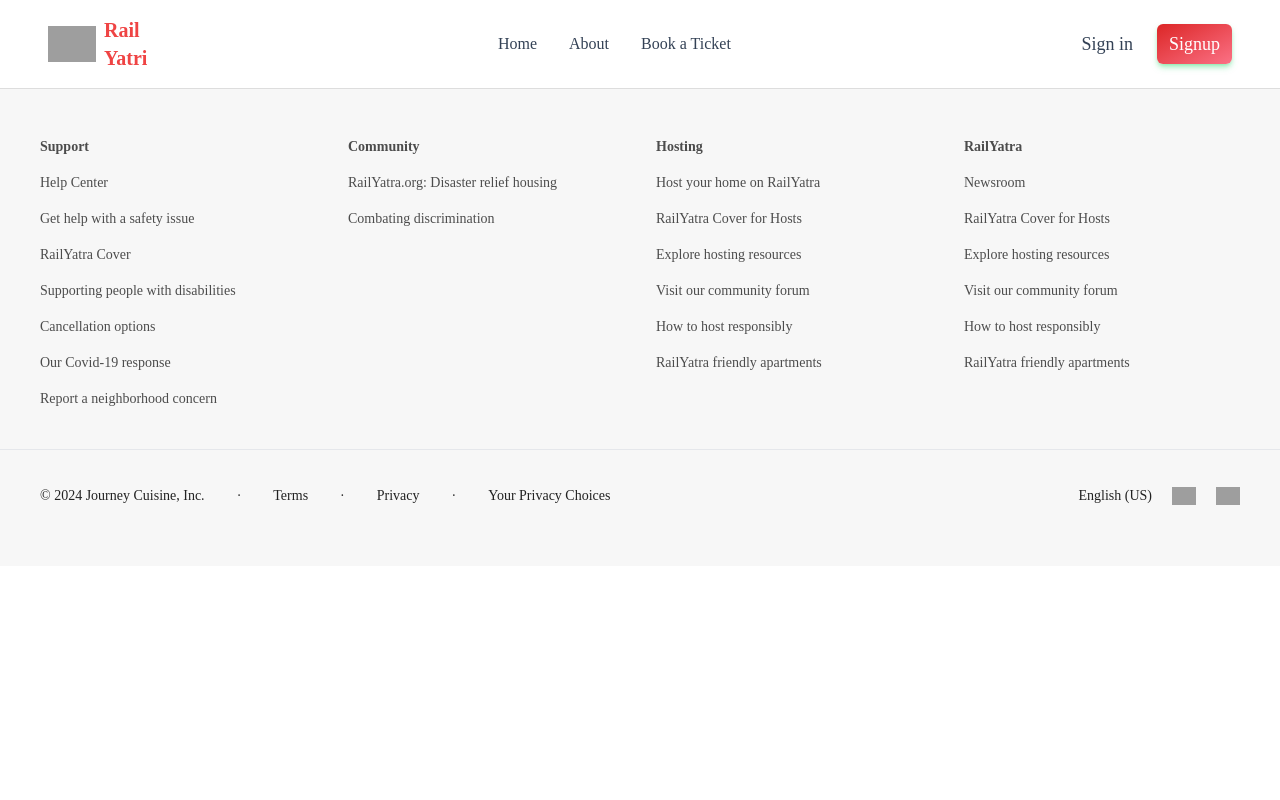
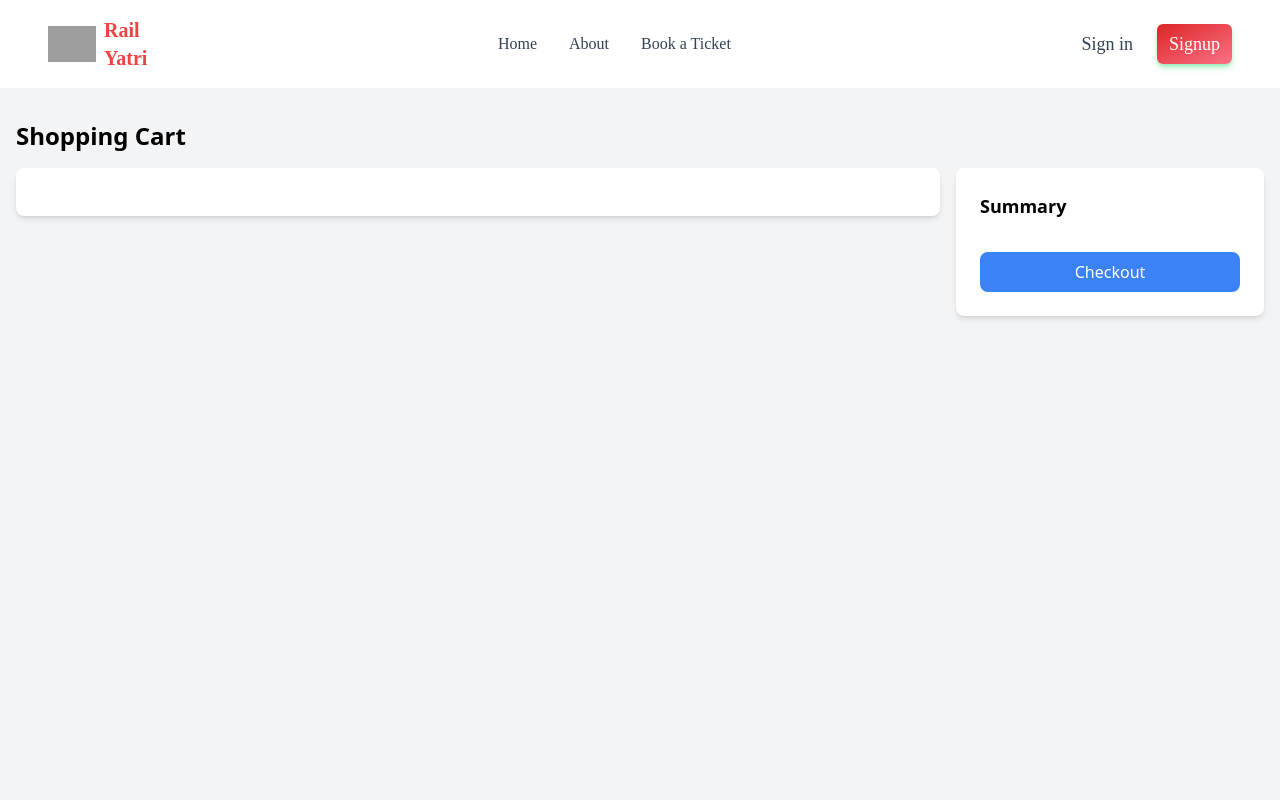
Before and after one commit to Ciriously/sse-bboking-app-frontend, a React (Create React App) app: page /Summary in a window 1280 px wide. Shown: the top 800 px of the page. Built offline with nearby package versions, Linux system fonts and the light colour scheme; grey boxes are pictures that could not be loaded.

Commit message:
Feat : added animations

```diff
--- a/package.json
+++ b/package.json
@@ -11,6 +11,7 @@
     "react-date-range": "^2.0.1",
     "react-dom": "^18.3.1",
     "react-icons": "^5.2.1",
+    "react-lottie": "^1.2.4",
     "react-router-dom": "^6.24.0",
     "react-scripts": "5.0.1",
     "react-toastify": "^10.0.5",
--- a/src/App.jsx
+++ b/src/App.jsx
@@ -9,6 +9,7 @@ import Signup from './pages/auth/Signup';
 import Footer from './shared/Footer';
 import Booking from './pages/Booking';
 import Bookinglist from './pages/Bookinglist';
+import Summary from './pages/Summary';
 
 const App = () => {
   return (
@@ -21,6 +22,7 @@ const App = () => {
           <Route path="/signup" element={<Signup />} />
           <Route path="/booking" element={<Booking />} />
           < Route path="/Bookinglist" element={<Bookinglist />} />
+          < Route path="/Summary" element={<Summary />} />
         </Routes>
         <Footer />
         <ToastContainer />
--- /dev/null
+++ b/src/animations/PaymentSuccessful.jsx
@@ -0,0 +1,26 @@
+import React from 'react';
+import Lottie from 'react-lottie';
+import animationData from './register.json';
+
+const PaymentSuccessful = ({ title }) => {
+    const defaultOptions = {
+        loop: false,
+        autoplay: true,
+        animationData: animationData,
+        rendererSettings: {
+            preserveAspectRatio: 'xMidYMid slice'
+        }
+    };
+
+    return (
+        <div className="flex flex-col font-poppins items-center justify-center ">
+            <Lottie options={defaultOptions} height={200} width={200} />
+            <h1 className="text-2xl font-bold text-white text-center mt-4">{title}</h1>
+            <p className="text-lg text-[#575757] text-center mt-2">
+                <a href='/' className='text-md text-white  underline'>Please return to the Home screen</a></p>
+
+        </div>
+    );
+};
+
+export default PaymentSuccessful;
--- /dev/null
+++ b/src/pages/Summary.jsx
@@ -0,0 +1,49 @@
+import React, { useState } from 'react';
+import PaymentSuccessful from '../animations/PaymentSuccessful';
+
+const Summary = () => {
+    const [showRegistrationSuccess, setShowRegistrationSuccess] = useState(false);
+
+    const handleCheckout = () => {
+        // Your checkout logic here
+        // For example: perform payment processing, API calls, etc.
+
+        // Assuming successful checkout, show registration success animation
+        setShowRegistrationSuccess(true);
+    };
+
+    return (
+        <div className="bg-gray-100 min-h-screen py-8">
+            <div className="container mx-auto px-4">
+                <h1 className="text-2xl font-semibold mb-4">Shopping Cart</h1>
+                <div className="flex flex-col md:flex-row gap-4">
+                    <div className="md:w-3/4">
+                        <div className="bg-white rounded-lg shadow-md p-6 mb-4">
+                            {/* Train details and other content */}
+                        </div>
+                    </div>
+                    <div className="md:w-1/4">
+                        <div className="bg-white rounded-lg shadow-md p-6">
+                            <h2 className="text-lg font-semibold mb-4">Summary</h2>
+                            {/* Summary details */}
+                            <button
+                                className="bg-blue-500 text-white py-2 px-4 rounded-lg mt-4 w-full"
+                                onClick={handleCheckout}
+                            >
+                                Checkout
+                            </button>
+                        </div>
+                    </div>
+                </div>
+            </div>
+            {/* Conditional rendering of RegistrationSuccess component */}
+            {showRegistrationSuccess && (
+                <div className="fixed inset-0 z-50 flex items-center justify-center bg-gray-900 bg-opacity-50">
+                    <PaymentSuccessful title="Payment Successful" />
+                </div>
+            )}
+        </div>
+    );
+};
+
+export default Summary;
```
Also changed, not shown: src/animations/register.json (added, +1 -0 lines), 1 other file (tests, documents, lock files or other folders).
